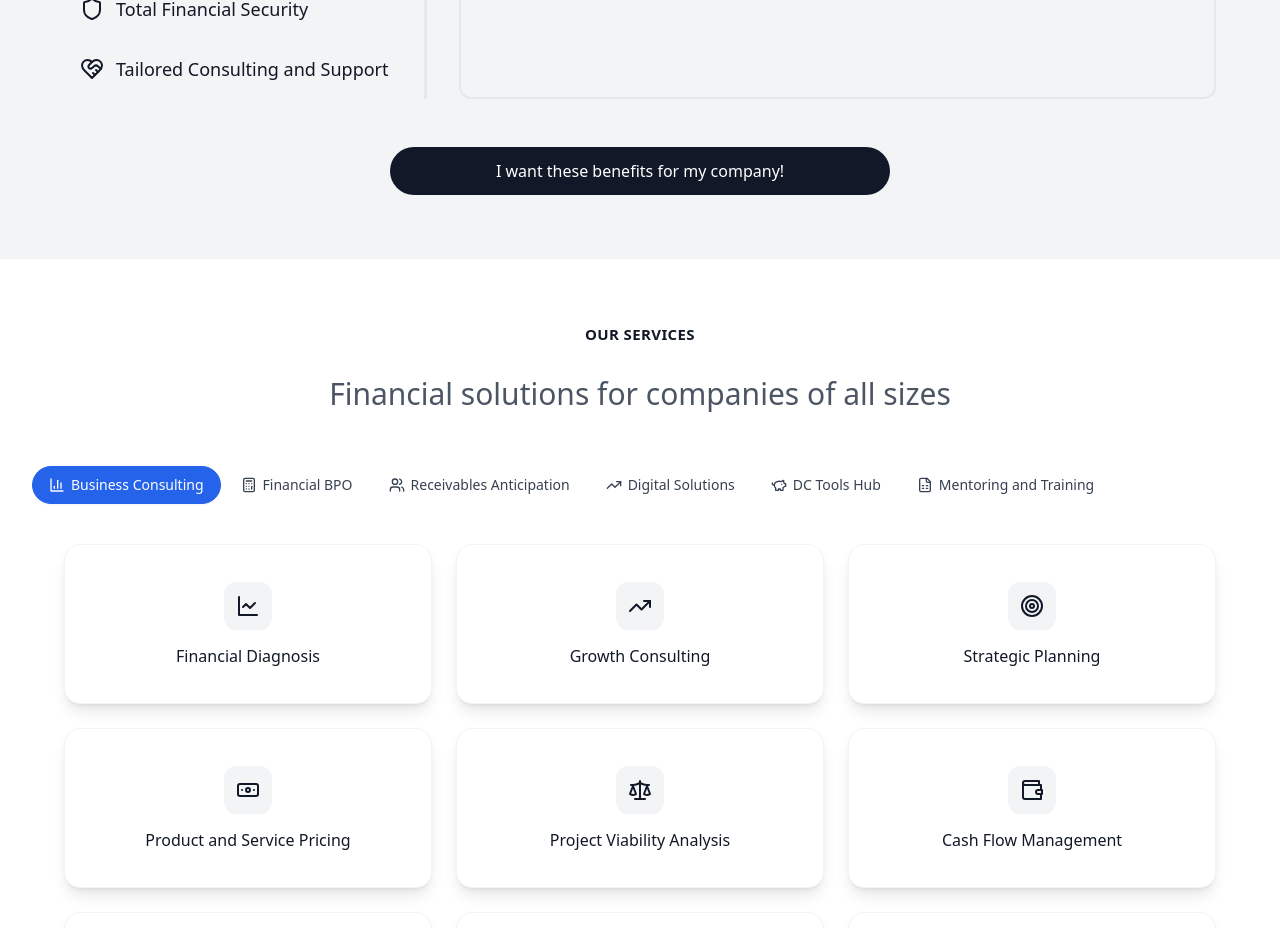
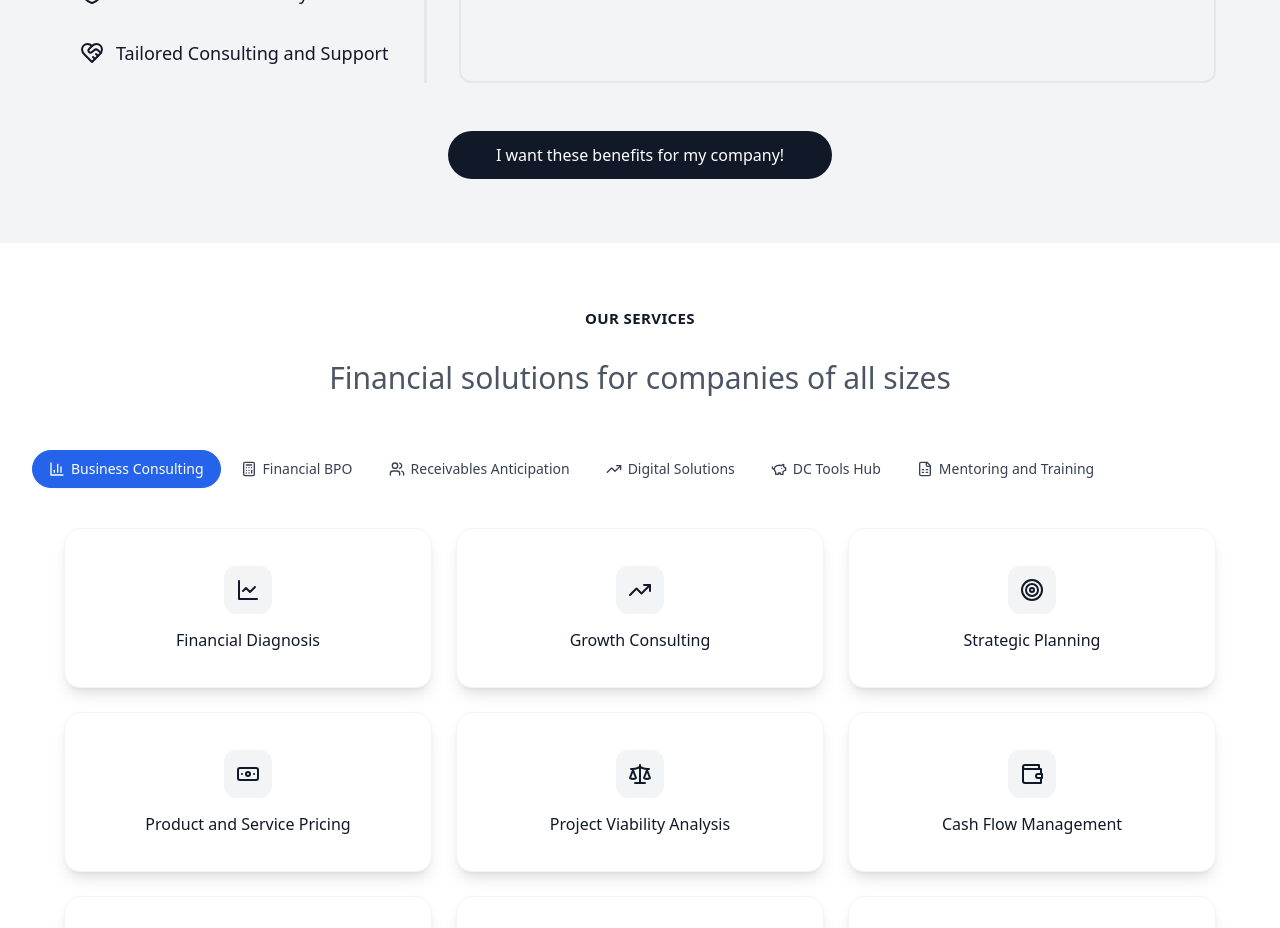
Before and after one commit to Dcadv789/Site2, a React (Vite) app: page / in a window 1280 px wide. Shown: the part 4280-5208 px from the top of the page. Built offline with nearby package versions, Linux system fonts and the light colour scheme.

Commit message:
Commit from Bolt to GitHub

```diff
--- a/src/components/Benefits.tsx
+++ b/src/components/Benefits.tsx
@@ -198,9 +198,9 @@ export function Benefits() {
             initial={false}
             whileHover={{ scale: 1.05 }}
             whileTap={{ scale: 0.95 }}
-            className="inline-block"
+            className="inline-block w-full lg:w-auto"
           >
-            <button className="bg-gray-900 hover:bg-blue-600 px-12 py-3 rounded-full text-white text-base font-medium transition-all duration-300 hover:shadow-lg whitespace-nowrap min-w-[500px]">
+            <button className="bg-blue-600 hover:bg-blue-700 px-12 py-3 rounded-full text-white text-base font-medium transition-all duration-300 hover:shadow-lg w-full lg:w-auto lg:bg-gray-900 lg:hover:bg-blue-600">
               {t('benefits.cta')}
             </button>
           </motion.div>
--- a/src/components/Challenges.tsx
+++ b/src/components/Challenges.tsx
@@ -30,7 +30,7 @@ export function Challenges() {
   ];
 
   return (
-    <section id="desafios" className="pt-12 md:pt-16 pb-16 md:pb-20 bg-gray-100 scroll-mt-16">
+    <section id="desafios" className="pt-12 md:pt-16 pb-12 md:pb-16 bg-gray-100 scroll-mt-16">
       <div className="max-w-7xl mx-auto px-4 sm:px-6 lg:px-8">
         <div className="text-center mb-12">
           <h2 className="text-[20px] sm:text-[15px] font-bold text-gray-900 mb-6 uppercase tracking-wide">
--- a/src/components/Scenario.tsx
+++ b/src/components/Scenario.tsx
@@ -76,9 +76,9 @@ export function Scenario() {
                 initial={false}
                 whileHover={{ scale: 1.05 }}
                 whileTap={{ scale: 0.95 }}
-                className="inline-block"
+                className="inline-block w-full lg:w-auto"
               >
-                <button className="bg-gray-900 hover:bg-blue-600 px-8 py-3 rounded-full text-white text-base font-medium transition-all duration-300 hover:shadow-lg">
+                <button className="bg-blue-600 hover:bg-blue-700 px-8 py-3 rounded-full text-white text-base font-medium transition-all duration-300 hover:shadow-lg w-full lg:w-auto lg:bg-gray-900 lg:hover:bg-blue-600">
                   {t('scenario.cta')}
                 </button>
               </motion.div>
```
